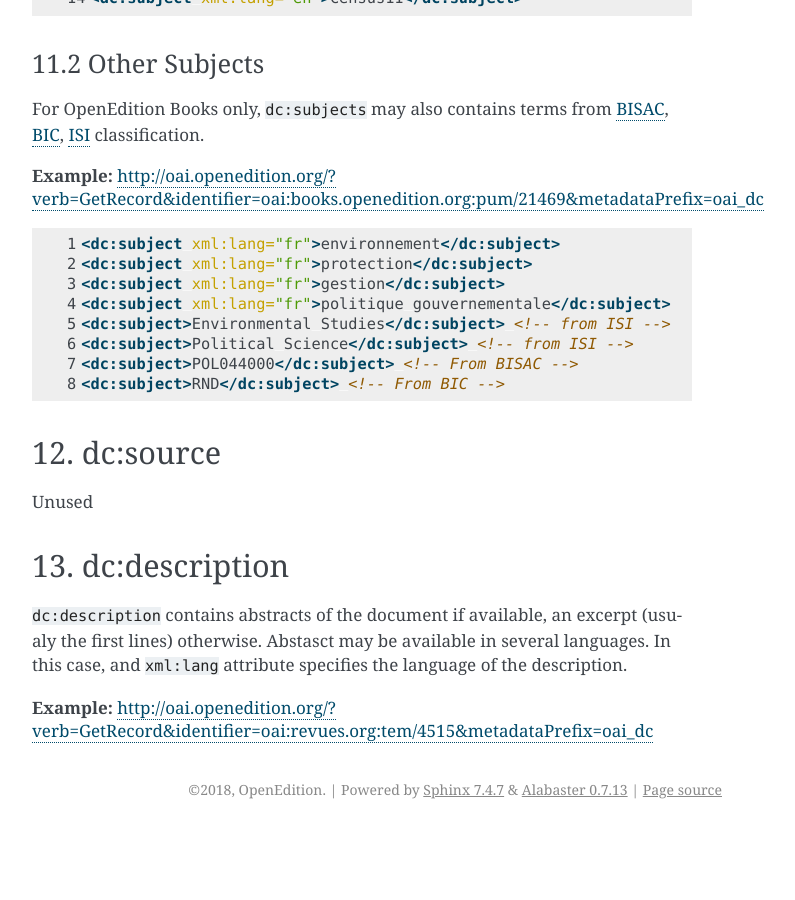
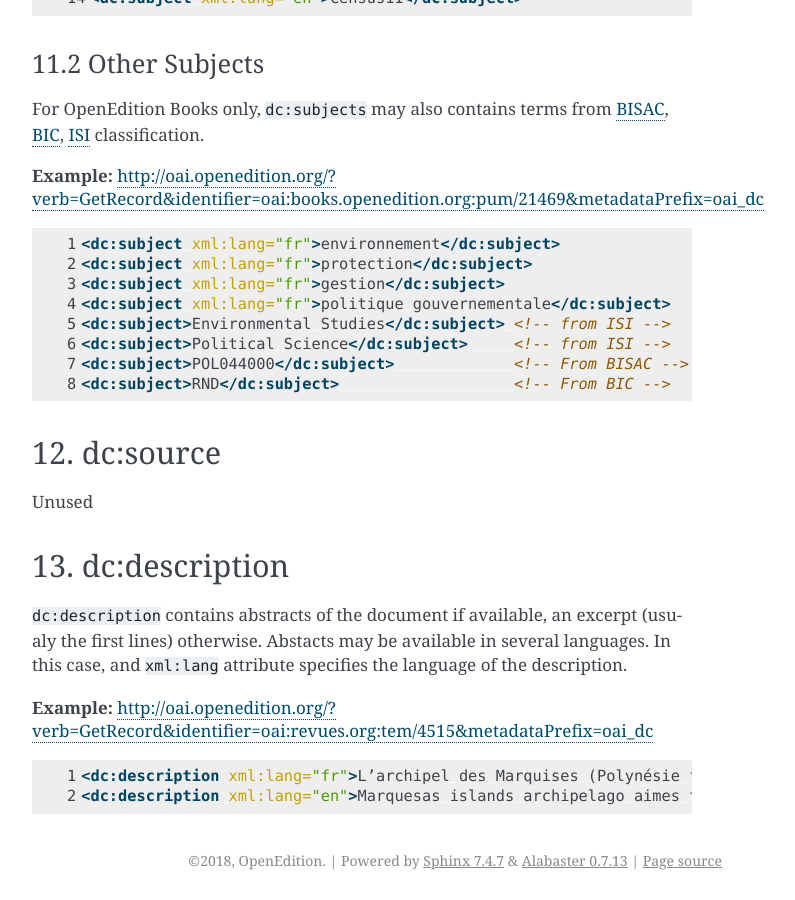
Before and after one commit to PatGendre/oai-openedition, a Sphinx documentation site: the page built from docs/source/oai_dc.rst, in a window 1280 px wide and 900 px high, scrolled down 5651 px. Shown: the whole window, without its empty margins (388-1183 px from the left). Built offline with Sphinx 7.4.7, drawn with Linux system fonts in a browser that asks for light colours; before the commit the page ends 6480 px from its top, so only the background shows below that; some of the changed lines change nothing that is shown.

Commit message:
oai_dc desc example

```diff
--- a/docs/source/oai_dc.rst
+++ b/docs/source/oai_dc.rst
@@ -274,9 +274,9 @@ For OpenEdition Books only, ``dc:subjects`` may also contains terms from `BISAC
     <dc:subject xml:lang="fr">gestion</dc:subject>
     <dc:subject xml:lang="fr">politique gouvernementale</dc:subject>
     <dc:subject>Environmental Studies</dc:subject> <!-- from ISI -->
-    <dc:subject>Political Science</dc:subject> <!-- from ISI -->
-    <dc:subject>POL044000</dc:subject> <!-- From BISAC -->
-    <dc:subject>RND</dc:subject> <!-- From BIC -->
+    <dc:subject>Political Science</dc:subject>     <!-- from ISI -->
+    <dc:subject>POL044000</dc:subject>             <!-- From BISAC -->
+    <dc:subject>RND</dc:subject>                   <!-- From BIC -->
 
 
 
@@ -287,6 +287,12 @@ Unused
 13. dc:description
 --------------------------------
 
-``dc:description`` contains abstracts of the document if available, an excerpt (usualy the first lines) otherwise. Abstasct may be available in several languages. In this case, and ``xml:lang`` attribute specifies the language of the description.
+``dc:description`` contains abstracts of the document if available, an excerpt (usualy the first lines) otherwise. Abstacts may be available in several languages. In this case, and ``xml:lang`` attribute specifies the language of the description.
 
 **Example:** http://oai.openedition.org/?verb=GetRecord&identifier=oai:revues.org:tem/4515&metadataPrefix=oai_dc
+
+.. code-block:: xml
+    :linenos:
+
+    <dc:description xml:lang="fr">L’archipel des Marquises (Polynésie française) construit son projet de développement territorial, y figurent deux projets d’excellence : l’inscription de l’archipel sur la liste du patrimoine mondial de l’UNESCO et la création d’une aire marine protégée. Dans ce contexte, un programme de recherche partenarial et participatif portant sur le patrimoine lié à la mer aux Marquises (PALIMMA) a contribué à identifier les connaissances présentes dans la bibliographie et à construire des données avec la population. Il s’agissait de déterminer quels étaient les patrimoines liés à la mer pour les Marquisiens, les éventuelles menaces afférentes et les pistes de gestion. Au-delà de la production de connaissance, ce programme, porté par la société marquisienne, a participé à la construction des territoires, à renforcer la capacité des populations à intervenir dans les débats et à la construction de liens entre individus et institutions.</dc:description>
+    <dc:description xml:lang="en">Marquesas islands archipelago aimes to built its territorial development project in particular thanks to become listed as a world heritage site by UNESCO and the establishment of a marine protected area. In this context, a research programme was carried out. It was a partenarial and partipatory research about maritime heritage in Marquesas (PALIMMA). The objectives were to identify knowledge in the bibliography and to built data with the population (what heritage, what threats and what managerial solutions). Beyond knowledge production, this research programme, with marquisian local community, showed how important it is in ordrer to reach a balanced territorial development, to foster the empowerment of local population and to build relationships between individuals and institutions. A research program like PALIMMA can help to aim those objectives.</dc:description>
```
